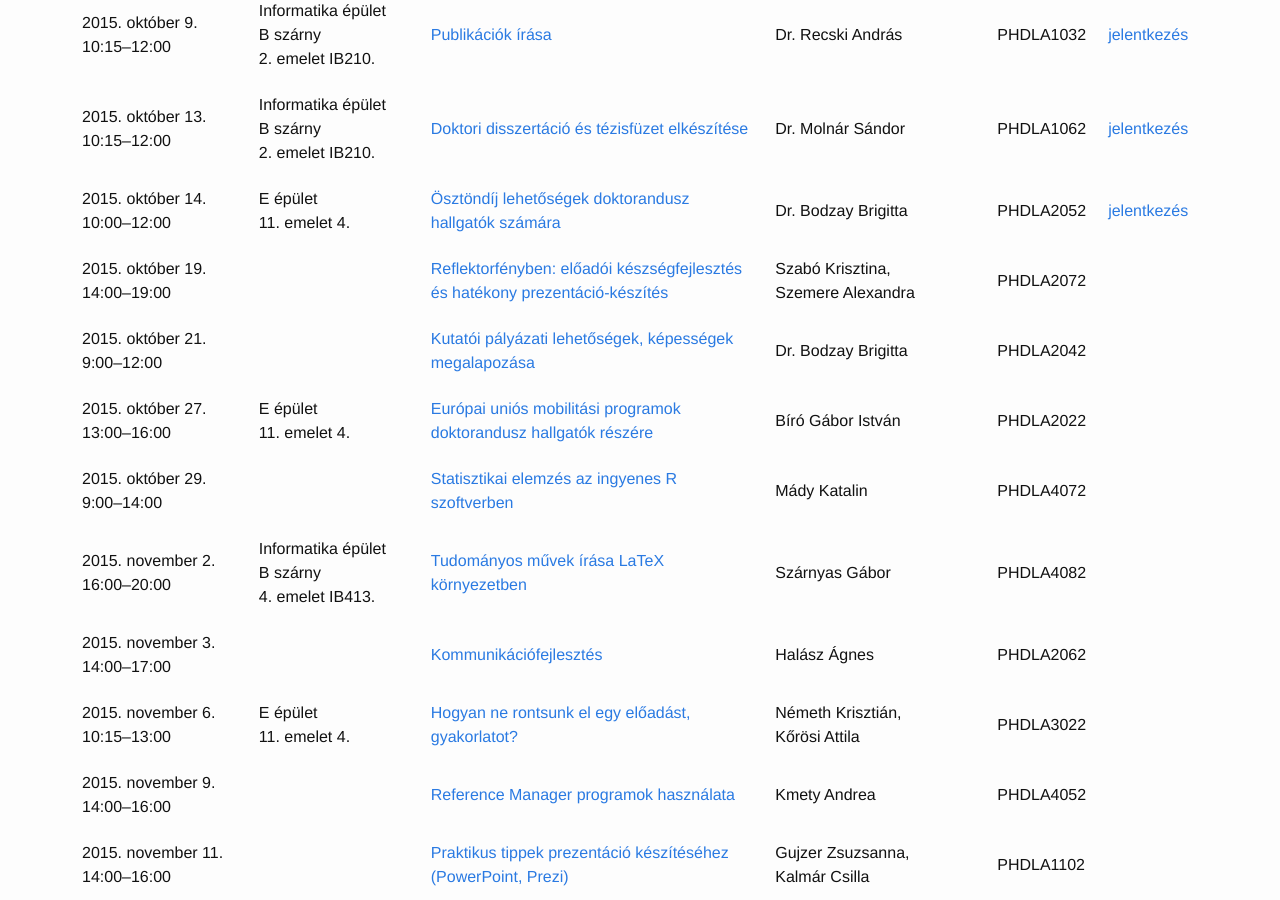
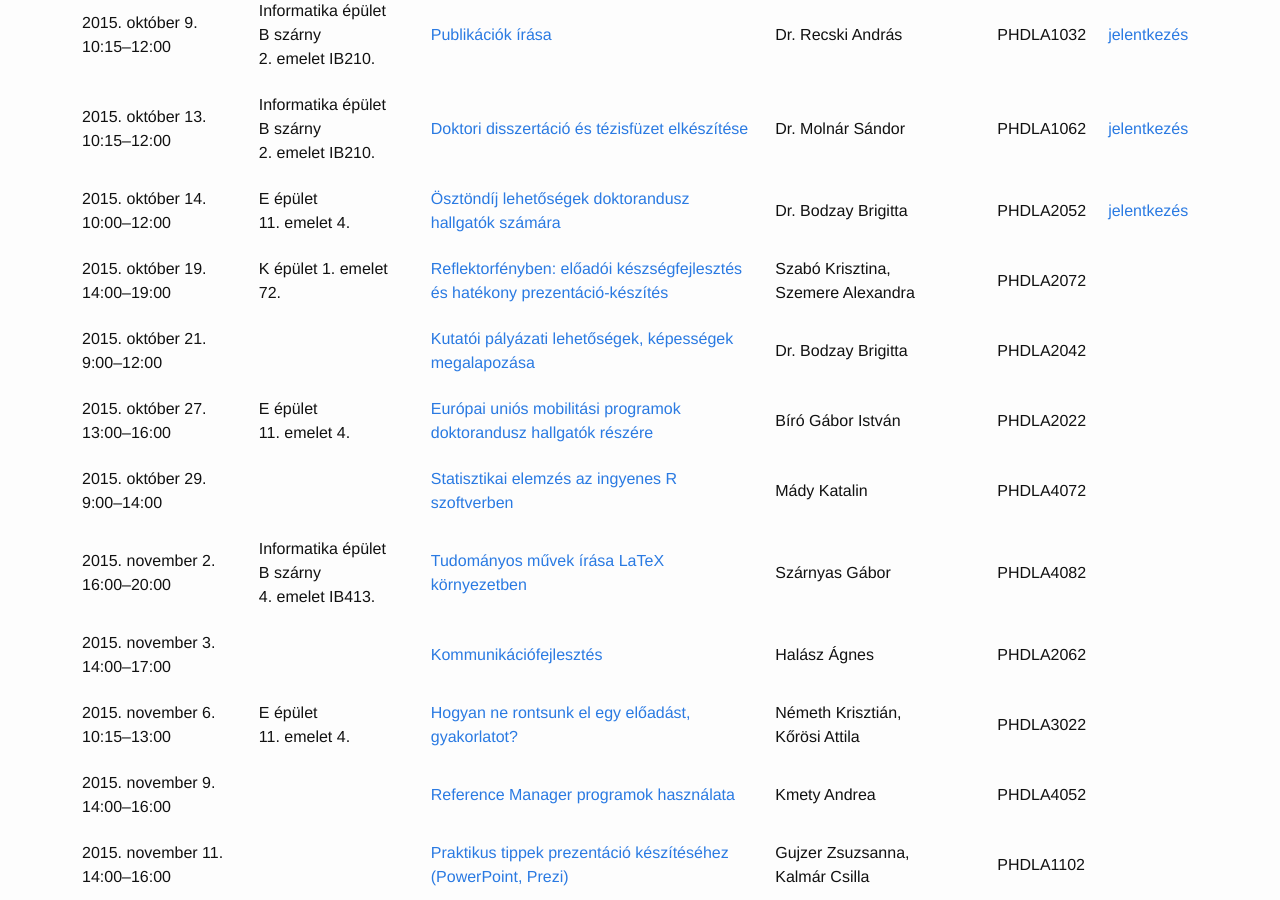
Before and after one commit to totyabaja/bme-edk.github.io, a Jekyll site: the page built from lectures.html, in a window 1280 px wide and 900 px high, scrolled down 1132 px. Built offline with Jekyll 4.4.1, drawn with Linux system fonts in a browser that asks for light colours; a file with an impossible date is left out.

Commit message:
Update 2072-eloadoi-keszsegfejlesztes.md

```diff
--- a/_lectures/2072-eloadoi-keszsegfejlesztes.md
+++ b/_lectures/2072-eloadoi-keszsegfejlesztes.md
@@ -3,7 +3,7 @@ layout: lecture
 date: 2015.10.19.
 starttime: "14:00"
 endtime: "19:00"
-location:
+location: K épület 1. emelet 72.
 title: "Reflektorfényben: előadói készségfejlesztés és hatékony prezentáció-készítés"
 lecturers:
   - name: Szabó Krisztina
```
